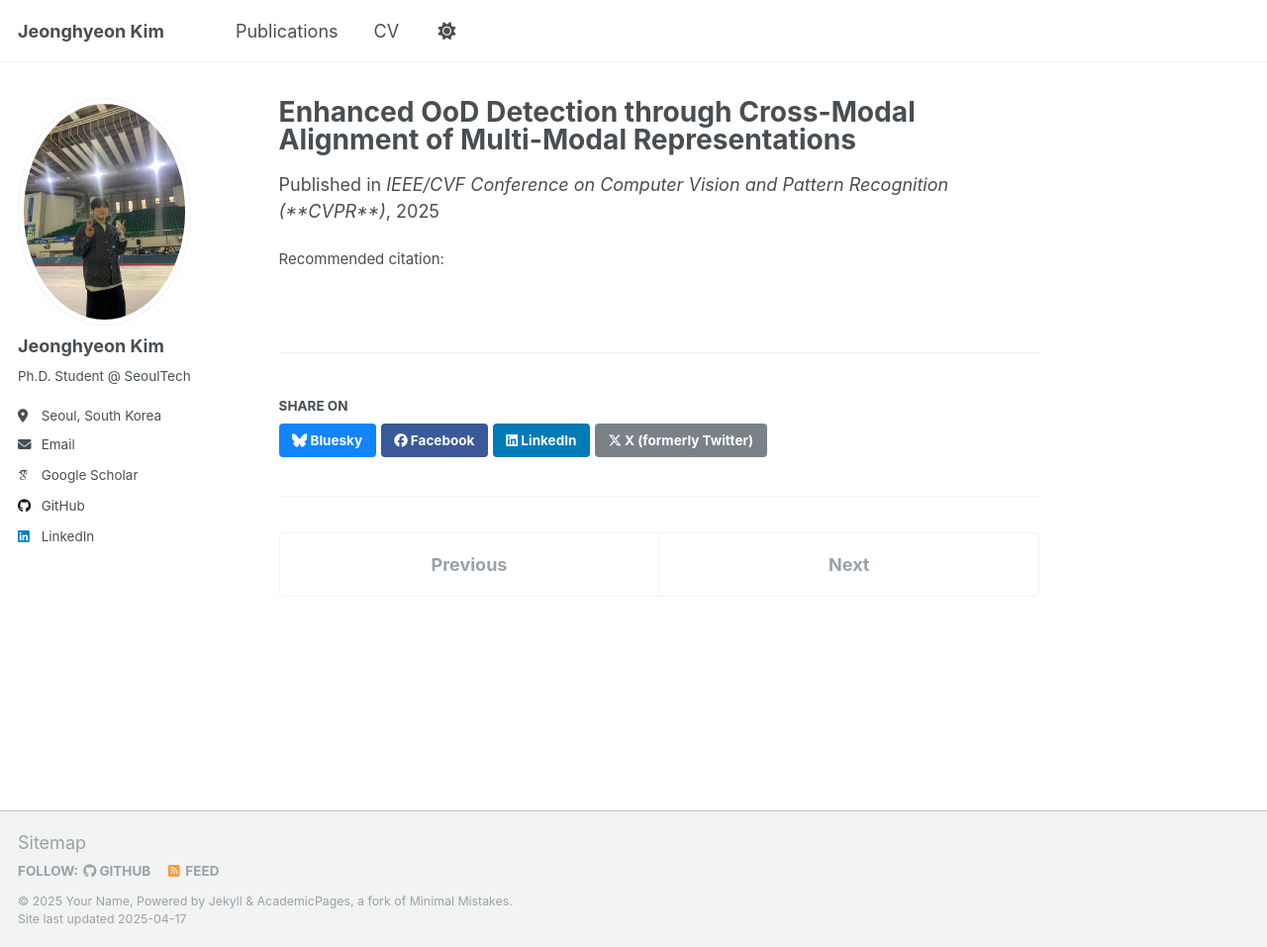
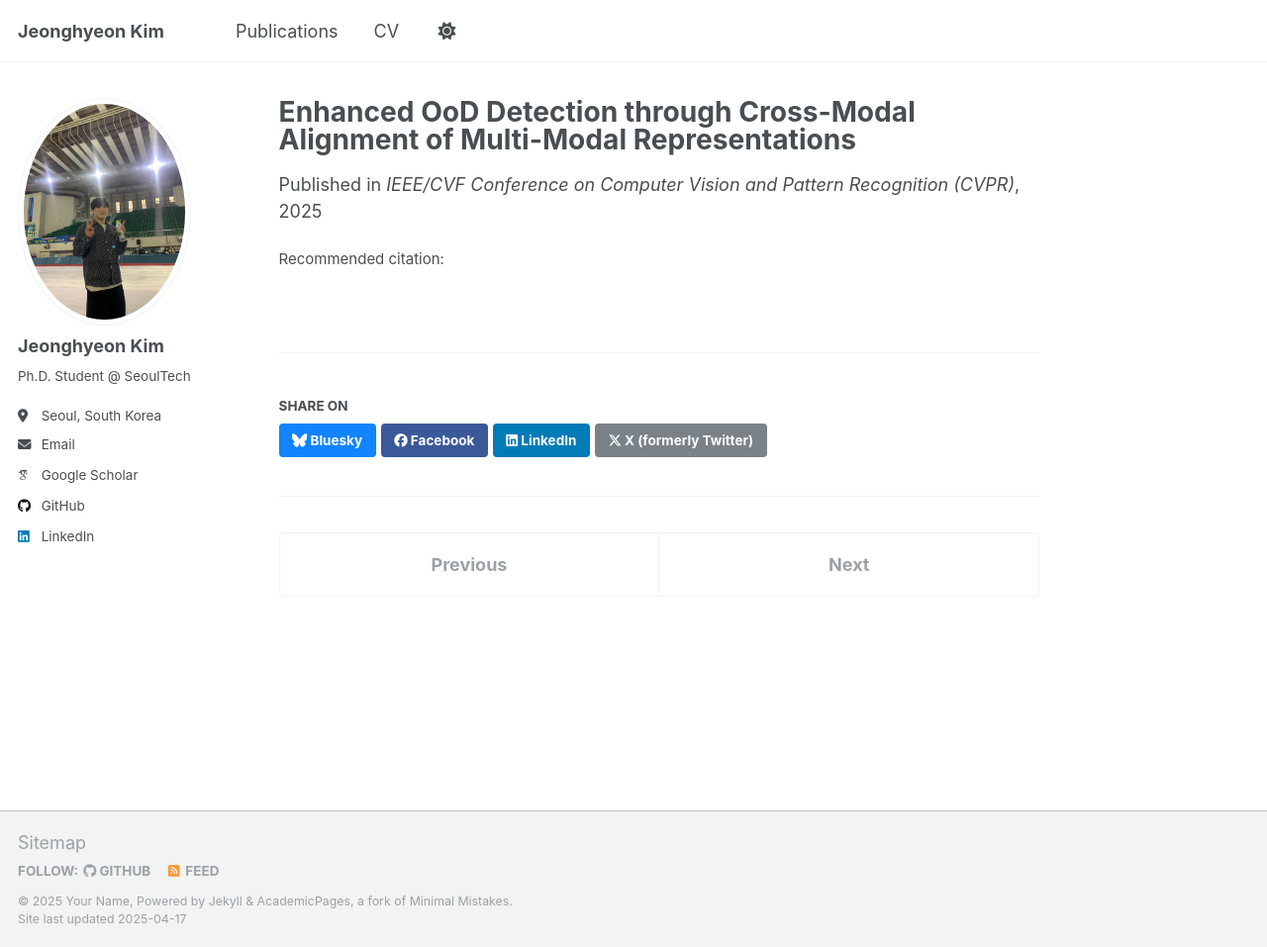
Before and after one commit to ma-kjh/ma-kjh.github.io, a Jekyll site: the page built from _publications/2025-03-24-CMA-OoDD.md, in a window 1280 px wide and 957 px high. Shown: the whole window at 99% size. Built offline with Jekyll 4.4.1, drawn with Linux system fonts in a browser that asks for light colours; some web fonts are replaced.

Commit message:
Update 2025-03-24-CMA-OoDD.md

```diff
--- a/_publications/2025-03-24-CMA-OoDD.md
+++ b/_publications/2025-03-24-CMA-OoDD.md
@@ -4,7 +4,7 @@
 permalink: /publication/2025-03-24-CMA-OoDD
 excerpt: ""
 date: 2025-03-24
-venue: "IEEE/CVF Conference on Computer Vision and Pattern Recognition (**CVPR**)"
+venue: "IEEE/CVF Conference on Computer Vision and Pattern Recognition (CVPR)"
 paper: "https://arxiv.org/abs/2503.18817"
 citation: ""
 topic: "VLM-OoDD"
```
